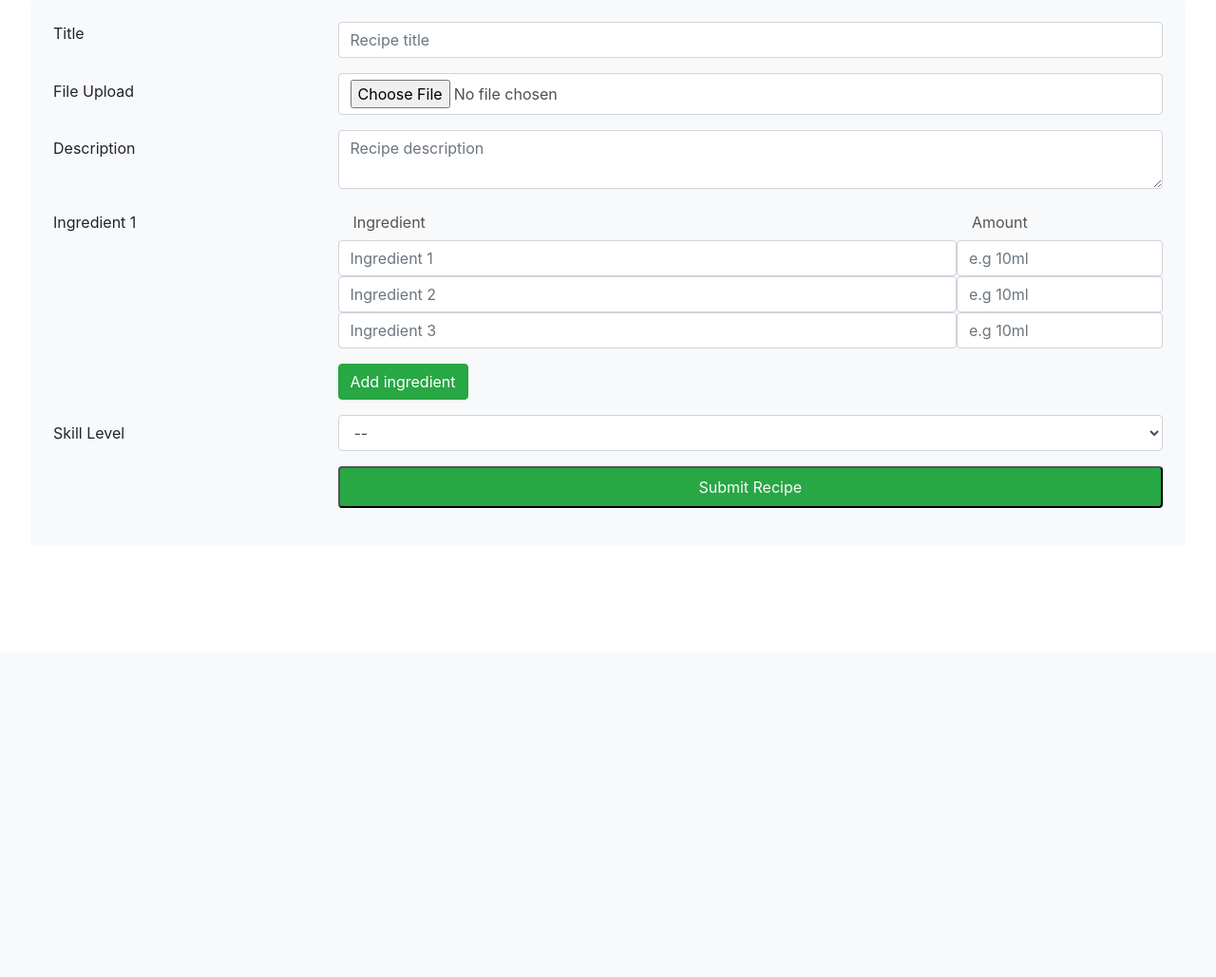
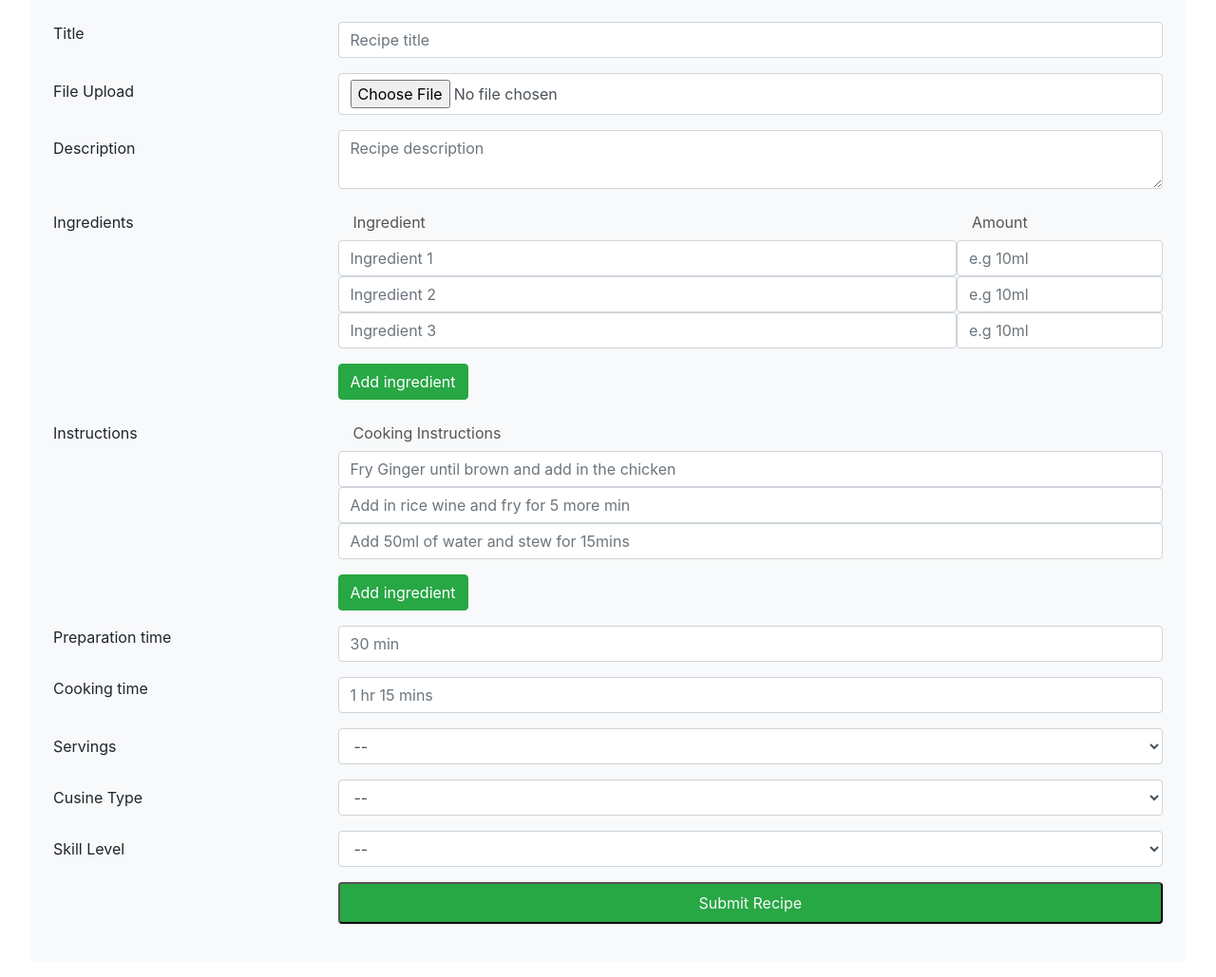
Before and after one commit to projectchen88/thirdproject, a Flask app: page /new_recipe in a window 1280 px wide. Shown: the part 113-1142 px from the top of the page at 95% size. Before the commit the page ends 648 px from the top, so only its background shows below. Run offline with Flask 2, Linux system fonts and the light colour scheme; some libraries are stand-ins or nearby versions.

Commit message:
submit recipe form completed

```diff
--- a/templates/new_recipe.html
+++ b/templates/new_recipe.html
@@ -10,7 +10,7 @@
             <div class="form-group row">
                 <label for="dish_name" class="col-sm-3 ">Title</label>
                 <div class="col-sm-9">
-                    <input type="text" class="form-control" id="dish_name"="dish_name" placeholder="Recipe title">
+                    <input type="text" class="form-control" id="dish_name" name="dish_name" placeholder="Recipe title">
                 </div>
             </div>
             <!--Image upload-->
@@ -29,7 +29,7 @@
             </div>
             <!--Ingredients Entry-->
             <div class="form-group row">
-                <label for="dish_ingredient1" class="col-sm-3 col-form-label">Ingredient 1</label>
+                <label for="dish_ingredient1" class="col-sm-3 col-form-label">Ingredients</label>
                 <div class="form-inline col-sm-9">
                     <input readonly type='text' disabled class="pl-3 w-75 form-control-plaintext" value='Ingredient' />
                     <input readonly type='text' disabled class="pl-3 w-25 form-control-plaintext" value='Amount' />
@@ -39,29 +39,106 @@
                     <input type='text' class="w-25 form-control" id="dish_portion2" name='dish_portion1' placeholder='e.g 10ml' />
                     <input type='text' class="w-75 form-control" id="dish_ingredient3" name='dish_ingredient3' placeholder='Ingredient 3' />
                     <input type='text' class="w-25 form-control" id="dish_portion3" name='dish_portion3' placeholder='e.g 10ml' />
-                    <input type='text' class="w-75 form-control d-none" id="dish_ingredient4" name='dish_ingredient4'  placeholder='Ingredient 4'/>
+                    <!--Hidden Entry boxes-->
+                    <input type='text' class="w-75 form-control d-none" id="dish_ingredient4" name='dish_ingredient4' placeholder='Ingredient 4' />
                     <input type='text' class="w-25 form-control d-none" id="dish_portion4" name='dish_portion4' placeholder='e.g 10ml' />
 
+                    <input type='text' class="w-75 form-control d-none" id="dish_ingredient5" name='dish_ingredient5' placeholder='Ingredient 5' />
+                    <input type='text' class="w-25 form-control d-none" id="dish_portion5" name='dish_portion5' placeholder='e.g 10ml' />
+
+                    <input type='text' class="w-75 form-control d-none" id="dish_ingredient6" name='dish_ingredient6' placeholder='Ingredient 6' />
+                    <input type='text' class="w-25 form-control d-none" id="dish_portion6" name='dish_portion6' placeholder='e.g 10ml' />
+
+                    <input type='text' class="w-75 form-control d-none" id="dish_ingredient7" name='dish_ingredient7' placeholder='Ingredient 7' />
+                    <input type='text' class="w-25 form-control d-none" id="dish_portion7" name='dish_portion7' placeholder='e.g 10ml' />
+
+                    <input type='text' class="w-75 form-control d-none" id="dish_ingredient8" name='dish_ingredient8' placeholder='Ingredient 8' />
+                    <input type='text' class="w-25 form-control d-none" id="dish_portion8" name='dish_portion8' placeholder='e.g 10ml' />
+
+                    <input type='text' class="w-75 form-control d-none" id="dish_ingredient9" name='dish_ingredient9' placeholder='Ingredient 9' />
+                    <input type='text' class="w-25 form-control d-none" id="dish_portion9" name='dish_portion9' placeholder='e.g 10ml' />
+
+                    <input type='text' class="w-75 form-control d-none" id="dish_ingredient10" name='dish_ingredient10' placeholder='Ingredient 10' />
+                    <input type='text' class="w-25 form-control d-none" id="dish_portion10" name='dish_portion4' placeholder='e.g 10ml' />
 
                     <button class='mt-3 btn btn-success'>Add ingredient</button>
-                 </div>
+                </div>
             </div>
 
             <!--Instructions entry-->
+            <div class="form-group row">
+                <label class="col-sm-3 col-form-label">Instructions</label>
+                <div class=" col-sm-9">
+                    <input readonly type='text' disabled class="pl-3 form-control-plaintext" value='Cooking Instructions' />
 
+                    <input type='text' class="form-control" id="dish_instruction1" name='dish_instruction1' placeholder='Fry Ginger until brown and add in the chicken' />
+                    <input type='text' class="form-control" id="dish_instruction2" name='dish_instruction2' placeholder='Add in rice wine and fry for 5 more min' />
+                    <input type='text' class="form-control" id="dish_instruction3" name='dish_instruction3' placeholder='Add 50ml of water and stew for 15mins' />
+
+                    <input type='text' class="form-control d-none" id="dish_instruction4" name='dish_instruction4' placeholder='Next Step' />
+                    <input type='text' class="form-control d-none" id="dish_instruction5" name='dish_instruction5' placeholder='Next Step' />
+                    <input type='text' class="form-control d-none" id="dish_instruction6" name='dish_instruction6' placeholder='Next Step' />
+                    <input type='text' class="form-control d-none" id="dish_instruction7" name='dish_instruction7' placeholder='Next Step' />
+                    <input type='text' class="form-control d-none" id="dish_instruction8" name='dish_instruction8' placeholder='Next Step' />
+                    <input type='text' class="form-control d-none" id="dish_instruction9" name='dish_instruction9' placeholder='Next Step' />
+                    <input type='text' class="form-control d-none" id="dish_instruction10" name='dish_instruction10' placeholder='Next Step' />
+
+                    <button class='mt-3 btn btn-success'>Add ingredient</button>
+                </div>
+            </div>
             <!--Preparation time estimate-->
-
+            <div class="form-group row">
+                <label for="dish_prep_time" class="col-sm-3 ">Preparation time</label>
+                <div class="col-sm-9">
+                    <input type="text" class="form-control" id="dish_prep_time" name="dish_prep_time" placeholder="30 min">
+                </div>
+            </div>
             <!--Cooking Time estimate-->
-
+            <div class="form-group row">
+                <label for="dish_cook_time" class="col-sm-3 ">Cooking time</label>
+                <div class="col-sm-9">
+                    <input type="text" class="form-control" id="dish_cook_time" name="dish_cook_time" placeholder="1 hr 15 mins">
+                </div>
+            </div>
             <!--Servings -->
+            <div class="form-group row">
+                <label for='dish_serving' class="col-sm-3 col-form-label">Servings</label>
+                <div class="col-sm-9">
+                    <select class="form-control" id="dish_serving" name='dish_serving'>
+                      <option><i>--</i></option>
+                      <option>1 pax</option>
+                      <option>2 pax</option>
+                      <option>3 pax</option>
+                      <option>4 pax</option>
+                      <option>5 pax</option>
+                      <option>6 pax</option>
+                    </select>
+                </div>
+            </div>
 
             <!--Cusine style select-->
+            <div class="form-group row">
+                <label for='dish_type' class="col-sm-3 col-form-label">Cusine Type</label>
+                <div class="col-sm-9">
+                    <select class="form-control" id="dish_skill" name='dish_skill'>
+                        <option><i>--</i></option>
+                      <option>Singapore</option>
+                      <option>Chinese</option>
+                      <option>Muslim</option>
+                      <option>Indian</option>
+                      <option>Italian</option>
+                      <option>French</option>
+                      <option>American</option>
+                      <option>Mexican</option>
+                    </select>
+                </div>
+            </div>
 
             <!--Skill Level : Easy Intermediate Hard-->
-             <div class="form-group row">
+            <div class="form-group row">
                 <label for='dish_skill' class="col-sm-3 col-form-label">Skill Level</label>
                 <div class="col-sm-9">
-                    <select class="form-control"  id="dish_skill" name='dish_skill'>
+                    <select class="form-control" id="dish_skill" name='dish_skill'>
                         <option><i>--</i></option>
                       <option>Easy</option>
                       <option>Intermediate</option>
@@ -71,13 +148,13 @@
                 </div>
             </div>
 
-
+            <!--Submit button-->
             <div class="form-group row">
                 <div class="col-sm-3"></div>
                 <div class='col-sm-9'>
                     <button type='submit' class='bg-success rounded text-light py-2 w-100'>Submit Recipe</button>
                 </div>
         </form>
-    </div>
+        </div>
 </section>
 {% endblock %}
```
